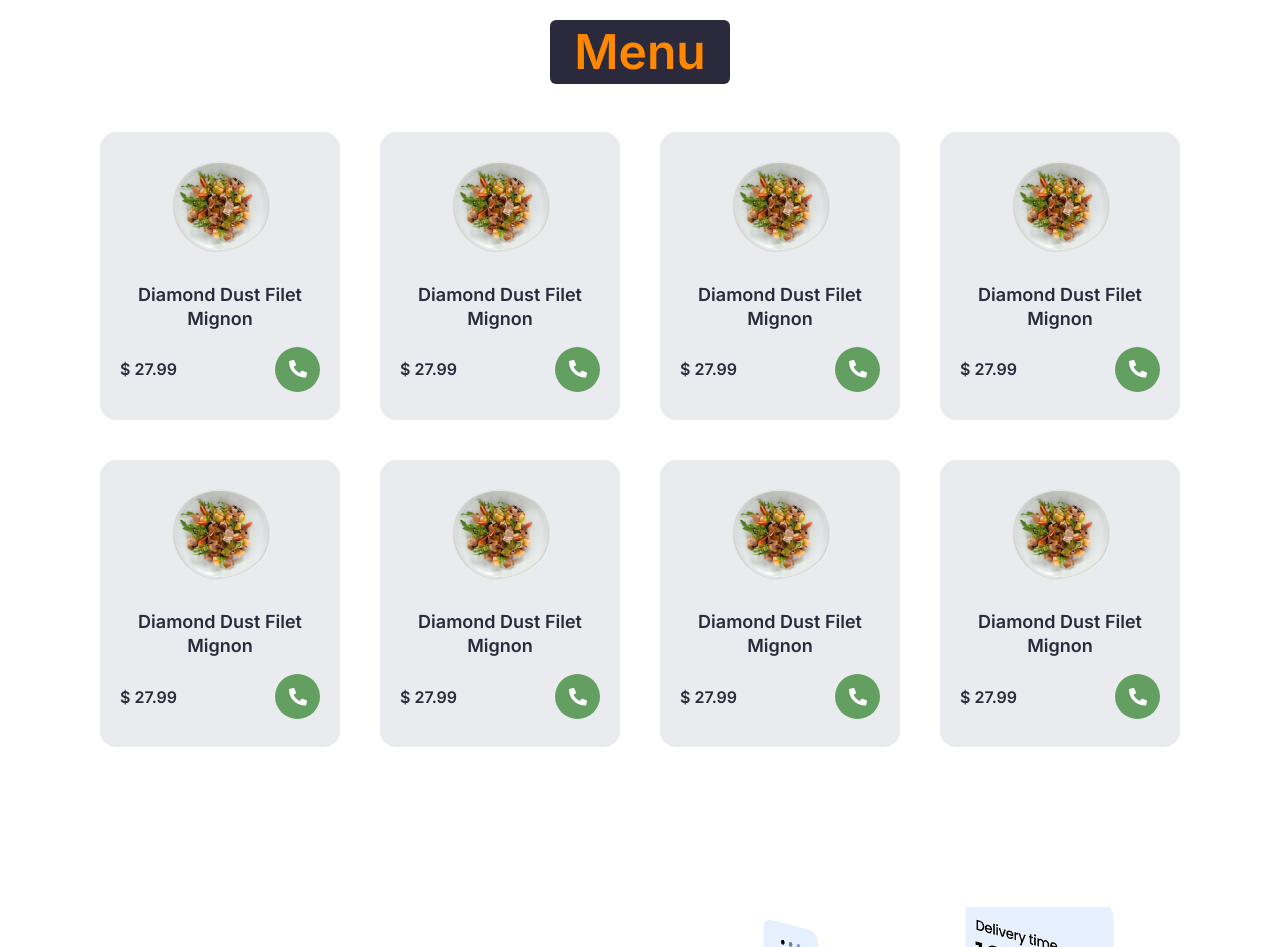
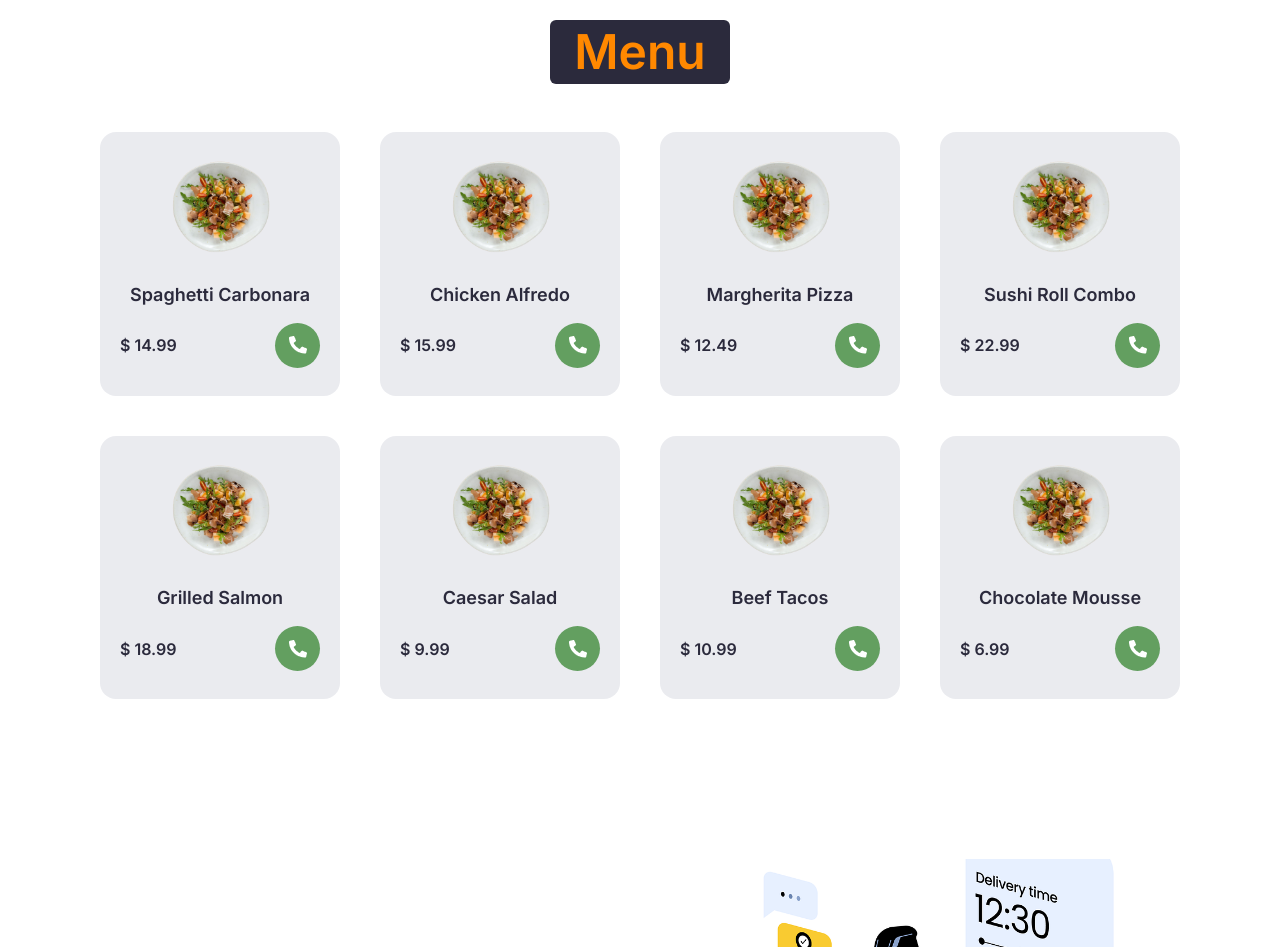
Before and after one commit to Jeetjyoti-Deka/TastyBites, a Next.js app: page / in a window 1280 px wide. Shown: the part 780-1727 px from the top of the page. Built offline with nearby package versions, Linux system fonts and the light colour scheme.

Commit message:
Dynamic Data for menu setup

```diff
--- a/components/Menu.tsx
+++ b/components/Menu.tsx
@@ -1,5 +1,7 @@
+import { Foods } from "@/constants";
 import MenuCard from "./MenuCard";
 import MenuTable from "./MenuTable";
+import React from "react";
 
 const Menu = () => {
   return (
@@ -10,11 +12,11 @@ const Menu = () => {
         </h3>
       </div>
       <div className="hidden sm:flex flex-wrap justify-center gap-10 mx-auto px-12">
-        {Array(8)
-          .fill(1)
-          .map((item) => (
-            <MenuCard />
-          ))}
+        {Foods.map((item, index) => (
+          <React.Fragment key={index}>
+            <MenuCard food={item} />
+          </React.Fragment>
+        ))}
       </div>
 
       <div className="block sm:hidden">
--- a/components/MenuCard.tsx
+++ b/components/MenuCard.tsx
@@ -1,8 +1,13 @@
+import { Foods } from "@/constants";
 import Image from "next/image";
 
-const MenuCard = () => {
+type MenuCardProps = {
+  food: (typeof Foods)[number];
+};
+
+const MenuCard = ({ food }: MenuCardProps) => {
   return (
-    <div className="min-w-[200px] max-w-[15rem] bg-gray-200 bg-opacity-80 flex flex-col items-center gap-4 px-5 pb-7 pt-4 rounded-2xl">
+    <div className="min-w-[15rem] bg-gray-200 bg-opacity-80 flex flex-col items-center gap-4 px-5 pb-7 pt-4 rounded-2xl">
       <div>
         <Image
           src="/menu-card-img.png"
@@ -12,10 +17,10 @@ const MenuCard = () => {
         />
       </div>
       <h2 className="text-center font-semibold text-secondary text-lg leading-6">
-        Diamond Dust Filet Mignon
+        {food.name}
       </h2>
       <div className="flex justify-between items-center w-full">
-        <p className="font-semibold text-secondary">$ 27.99</p>
+        <p className="font-semibold text-secondary">$ {food.price}</p>
         <button className="w-[45px] h-[45px] rounded-full bg-accent flex items-center justify-center active:scale-90 active:bg-primary transition-all">
           <Image src="/phone-icon.png" alt="phone" width={18} height={19} />
         </button>
--- a/components/MenuTable.tsx
+++ b/components/MenuTable.tsx
@@ -1,12 +1,14 @@
+import { Foods } from "@/constants";
 import Image from "next/image";
 
 const MenuTable = () => {
   return (
     <div>
-      {Array(8)
-        .fill(1)
-        .map((item) => (
-          <div className="w-full bg-gray-500 py-2 xs:px-6 mb-3 xs:mb-0 rounded-xl border-2 xs:border-b-black border-t-0 flex items-center justify-between">
+      {Foods.map((item, index) => (
+        <div
+          key={index}
+          className="w-full bg-gray-500 py-2 xs:px-6 mb-3 xs:mb-0 rounded-xl border-2 xs:border-b-black border-t-0 flex items-center justify-between "
+        >
           <div>
             <Image
               src="/menu-card-img.png"
@@ -15,13 +17,13 @@ const MenuTable = () => {
               height={40}
             />
           </div>
-            <h2 className="text-center xs:font-semibold text-white whitespace-nowrap text-ellipsis overflow-hidden">
-              Diamond Dust Filet Mignon
+          <h2 className="flex-1 text-left ml-2 2xs:ml-10 xs:font-semibold text-white whitespace-nowrap text-ellipsis overflow-hidden">
+            {item.name}
           </h2>
-            <p className="xs:font-medium text-white/50 whitespace-nowrap mr-1 xs:mr-0">
-              $ 27.99
+          <p className="flex-1 xs:font-medium text-center text-white/50 whitespace-nowrap mr-1 xs:mr-0">
+            $ {item.price}
           </p>
-            <button className="w-[36px] h-[36px] rounded-full bg-accent hidden 2xs:flex items-center justify-center active:scale-90 active:bg-primary transition-all mr-2">
+          <button className=" w-[36px] h-[36px] rounded-full bg-accent hidden 2xs:flex items-center justify-center active:scale-90 active:bg-primary transition-all mr-2">
             <Image src="/phone-icon.png" alt="phone" width={15} height={16} />
           </button>
         </div>
--- a/constants.ts
+++ b/constants.ts
@@ -12,3 +12,14 @@ export const NavbarLinks = [
     href: "/",
   },
 ];
+
+export const Foods = [
+  { name: "Spaghetti Carbonara", price: 14.99 },
+  { name: "Chicken Alfredo", price: 15.99 },
+  { name: "Margherita Pizza", price: 12.49 },
+  { name: "Sushi Roll Combo", price: 22.99 },
+  { name: "Grilled Salmon", price: 18.99 },
+  { name: "Caesar Salad", price: 9.99 },
+  { name: "Beef Tacos", price: 10.99 },
+  { name: "Chocolate Mousse", price: 6.99 },
+];
```
Lines whose indentation alone changed are shown as unchanged.
